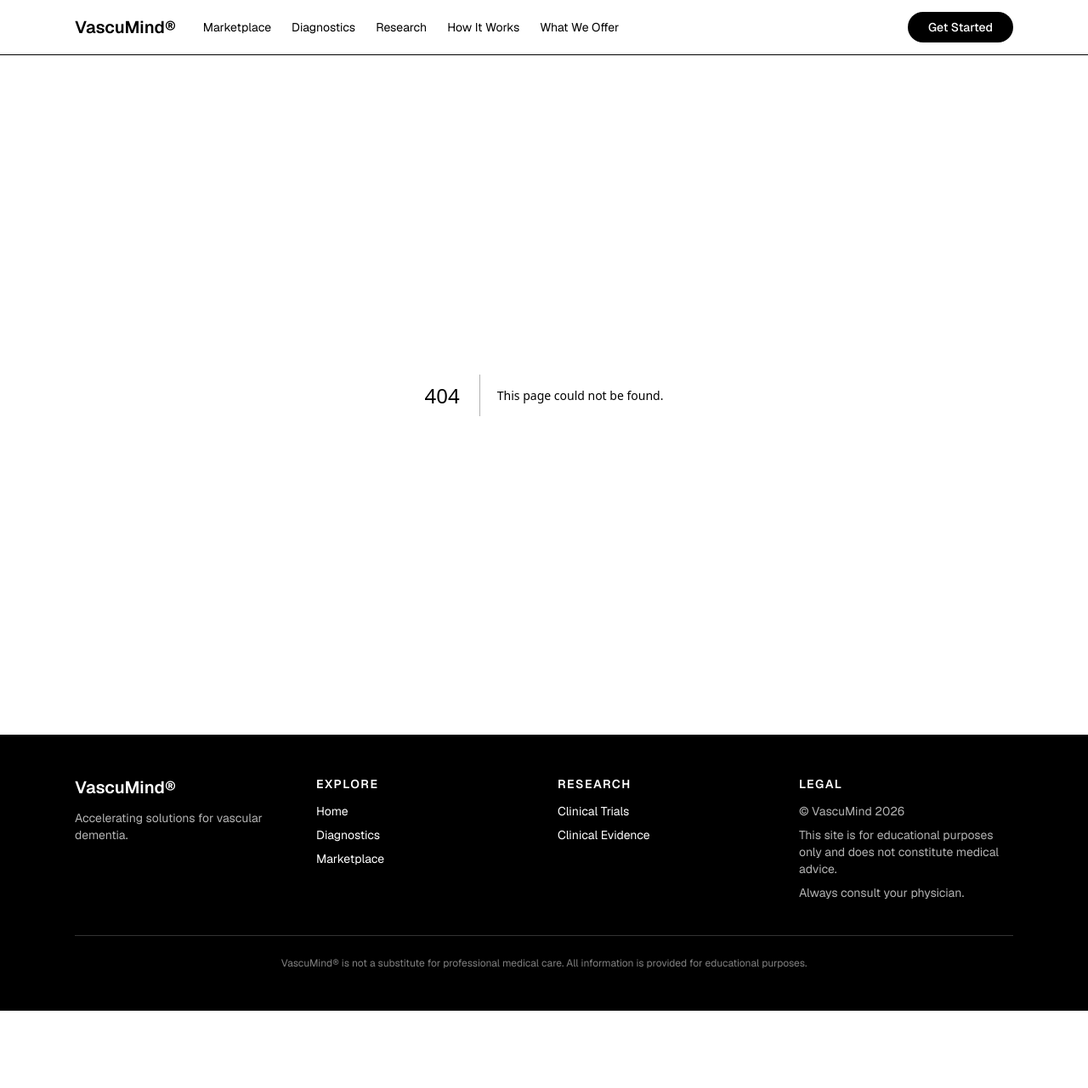
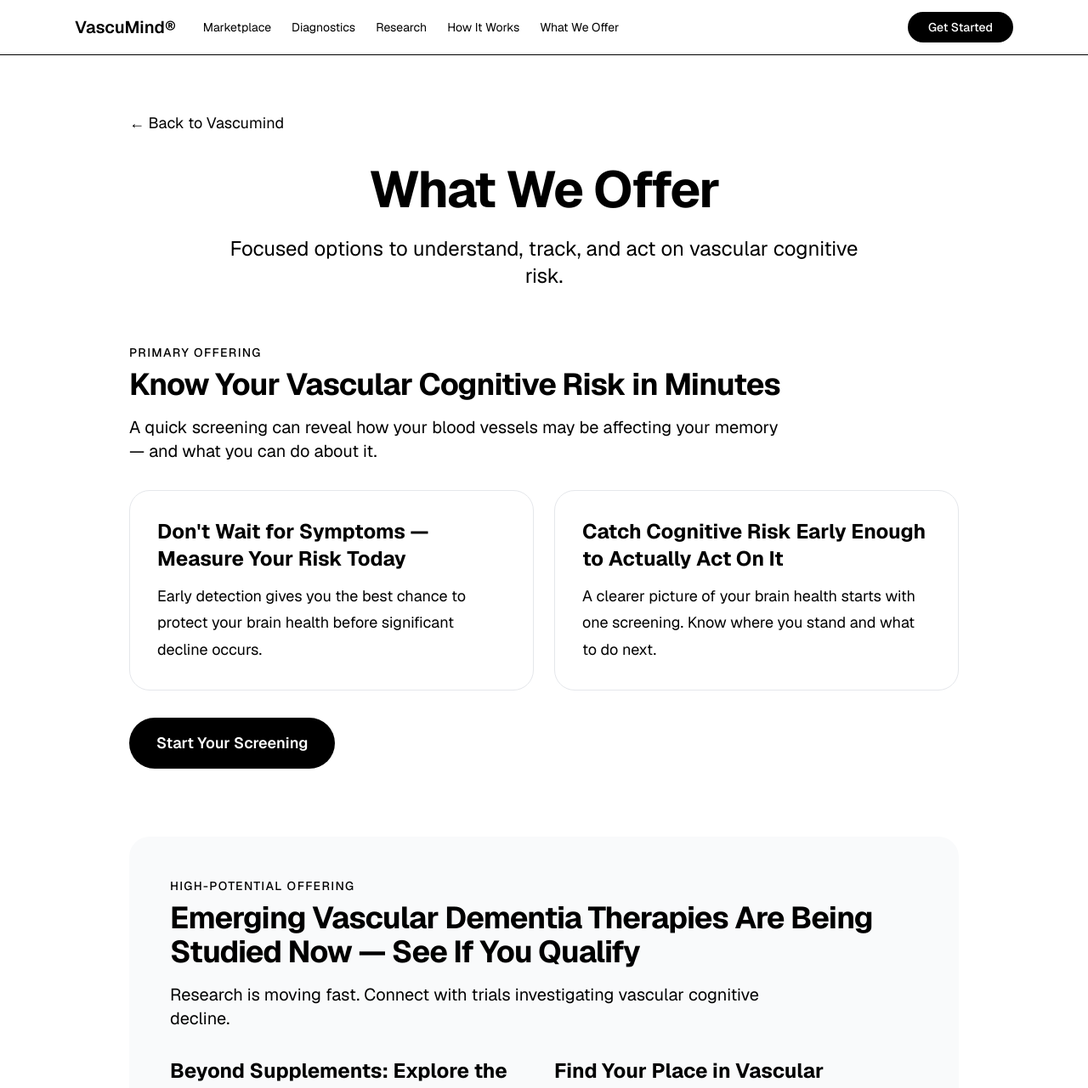
Before and after one commit to croomlawrence/vasculardementia.ai, a Next.js app: page /what-we-offer in a window 1280 px wide. Before the commit this address had no page. Shown: the top 1281 px of the page at 85% size. Before the commit the page ends 1190 px from the top, so only its background shows below. Built offline with nearby package versions, Linux system fonts and the light colour scheme.

Commit message:
Create new What We Offer page organized by revenue source

```diff
--- /dev/null
+++ b/app/what-we-offer/page.tsx
@@ -0,0 +1,145 @@
+import Link from 'next/link';
+
+export default function WhatWeOfferPage() {
+  return (
+    <div className="max-w-5xl mx-auto px-6 py-16">
+      <div className="mb-8">
+        <Link href="/" className="text-black hover:underline">← Back to Vascumind</Link>
+      </div>
+
+      <div className="text-center mb-16">
+        <h1 className="text-5xl md:text-6xl font-semibold tracking-tight mb-6">
+          What We Offer
+        </h1>
+        <p className="text-2xl text-black max-w-3xl mx-auto">
+          Focused options to understand, track, and act on vascular cognitive risk.
+        </p>
+      </div>
+
+      {/* 1. Screening - Primary Revenue */}
+      <section className="mb-20">
+        <div className="mb-8">
+          <div className="text-sm font-medium tracking-widest text-black mb-2">PRIMARY OFFERING</div>
+          <h2 className="text-4xl font-semibold tracking-tight mb-4">
+            Know Your Vascular Cognitive Risk in Minutes
+          </h2>
+          <p className="text-xl text-black max-w-3xl">
+            A quick screening can reveal how your blood vessels may be affecting your memory — and what you can do about it.
+          </p>
+        </div>
+
+        <div className="grid md:grid-cols-2 gap-6">
+          <div className="border border-gray-200 rounded-3xl p-8">
+            <h3 className="text-2xl font-semibold mb-3">Don&apos;t Wait for Symptoms — Measure Your Risk Today</h3>
+            <p className="text-black">Early detection gives you the best chance to protect your brain health before significant decline occurs.</p>
+          </div>
+          <div className="border border-gray-200 rounded-3xl p-8">
+            <h3 className="text-2xl font-semibold mb-3">Catch Cognitive Risk Early Enough to Actually Act On It</h3>
+            <p className="text-black">A clearer picture of your brain health starts with one screening. Know where you stand and what to do next.</p>
+          </div>
+        </div>
+
+        <div className="mt-8">
+          <a href="#" className="inline-block bg-black text-white px-8 py-4 rounded-full text-lg font-semibold hover:bg-gray-800 transition">
+            Start Your Screening
+          </a>
+        </div>
+      </section>
+
+      {/* 2. Clinical Trials - High Potential Revenue */}
+      <section className="mb-20 bg-gray-50 rounded-3xl p-12">
+        <div className="mb-8">
+          <div className="text-sm font-medium tracking-widest text-black mb-2">HIGH-POTENTIAL OFFERING</div>
+          <h2 className="text-4xl font-semibold tracking-tight mb-4">
+            Emerging Vascular Dementia Therapies Are Being Studied Now — See If You Qualify
+          </h2>
+          <p className="text-xl text-black max-w-3xl">
+            Research is moving fast. Connect with trials investigating vascular cognitive decline.
+          </p>
+        </div>
+
+        <div className="grid md:grid-cols-2 gap-6">
+          <div>
+            <h3 className="text-2xl font-semibold mb-3">Beyond Supplements: Explore the Clinical Trials Shaping What&apos;s Next</h3>
+            <p className="text-black">Access information on active studies focused on vascular protection, inflammation, and new therapeutic approaches.</p>
+          </div>
+          <div>
+            <h3 className="text-2xl font-semibold mb-3">Find Your Place in Vascular Dementia Research</h3>
+            <p className="text-black">Many families want to contribute to advancing care. We help connect you with relevant opportunities.</p>
+          </div>
+        </div>
+
+        <div className="mt-8">
+          <a href="/research/vascular-dementia-clinical-trials" className="inline-block bg-black text-white px-8 py-4 rounded-full text-lg font-semibold hover:bg-gray-800 transition">
+            See If You Qualify
+          </a>
+        </div>
+      </section>
+
+      {/* 3. Caregivers & Families - Strategic Core */}
+      <section className="mb-20">
+        <div className="mb-8">
+          <div className="text-sm font-medium tracking-widest text-black mb-2">STRATEGIC FOCUS</div>
+          <h2 className="text-4xl font-semibold tracking-tight mb-4">
+            When Someone You Love Starts Slipping, Start Here
+          </h2>
+          <p className="text-xl text-black max-w-3xl">
+            A trusted place for families facing vascular memory loss.
+          </p>
+        </div>
+
+        <div className="grid md:grid-cols-3 gap-6">
+          <div className="border border-gray-200 rounded-3xl p-8">
+            <h3 className="text-2xl font-semibold mb-3">You&apos;re the One Noticing the Changes</h3>
+            <p className="text-black">Guidance and resources designed specifically for the people who care most.</p>
+          </div>
+          <div className="border border-gray-200 rounded-3xl p-8">
+            <h3 className="text-2xl font-semibold mb-3">Support That Understands Vascular Causes</h3>
+            <p className="text-black">Practical information about circulation, small vessel disease, and what families can actually do.</p>
+          </div>
+          <div className="border border-gray-200 rounded-3xl p-8">
+            <h3 className="text-2xl font-semibold mb-3">You Don&apos;t Have to Navigate This Alone</h3>
+            <p className="text-black">Clear next steps for caregivers who want to take meaningful action.</p>
+          </div>
+        </div>
+      </section>
+
+      {/* 4. Early Action - Supporting */}
+      <section className="mb-20">
+        <div className="mb-8">
+          <div className="text-sm font-medium tracking-widest text-black mb-2">SUPPORTING RESOURCES</div>
+          <h2 className="text-4xl font-semibold tracking-tight mb-4">
+            Much of What Drives Vascular Memory Loss Is Within Your Control
+          </h2>
+          <p className="text-xl text-black max-w-3xl">
+            The best time to protect your brain was years ago. The second best time is now.
+          </p>
+        </div>
+
+        <div className="grid md:grid-cols-2 gap-6">
+          <div className="border border-gray-200 rounded-3xl p-8">
+            <h3 className="text-2xl font-semibold mb-3">Small Vessels, Big Consequences — and Real Steps You Can Take</h3>
+            <p className="text-black">Practical, evidence-based actions focused on blood flow and vascular health.</p>
+          </div>
+          <div className="border border-gray-200 rounded-3xl p-8">
+            <h3 className="text-2xl font-semibold mb-3">Memory Decline Isn&apos;t Always Inevitable</h3>
+            <p className="text-black">Sometimes it&apos;s preventable. Learn which risk factors are modifiable and how to address them.</p>
+          </div>
+        </div>
+      </section>
+
+      {/* 5. Vascular-Brain Connection - Top of Funnel */}
+      <section className="bg-black text-white rounded-3xl p-12 text-center">
+        <h2 className="text-3xl font-semibold tracking-tight mb-6">
+          Your Memory Has a Circulation Problem You Can&apos;t See
+        </h2>
+        <p className="text-xl max-w-2xl mx-auto mb-8">
+          Before it&apos;s Alzheimer&apos;s, it&apos;s often your blood vessels. The vascular cause of memory loss most families never hear about.
+        </p>
+        <a href="#learn" className="inline-block bg-white text-black px-8 py-4 rounded-full text-lg font-semibold hover:bg-gray-200 transition">
+          Protect the Brain by Protecting the Blood Flow That Feeds It
+        </a>
+      </section>
+    </div>
+  );
+}
```
